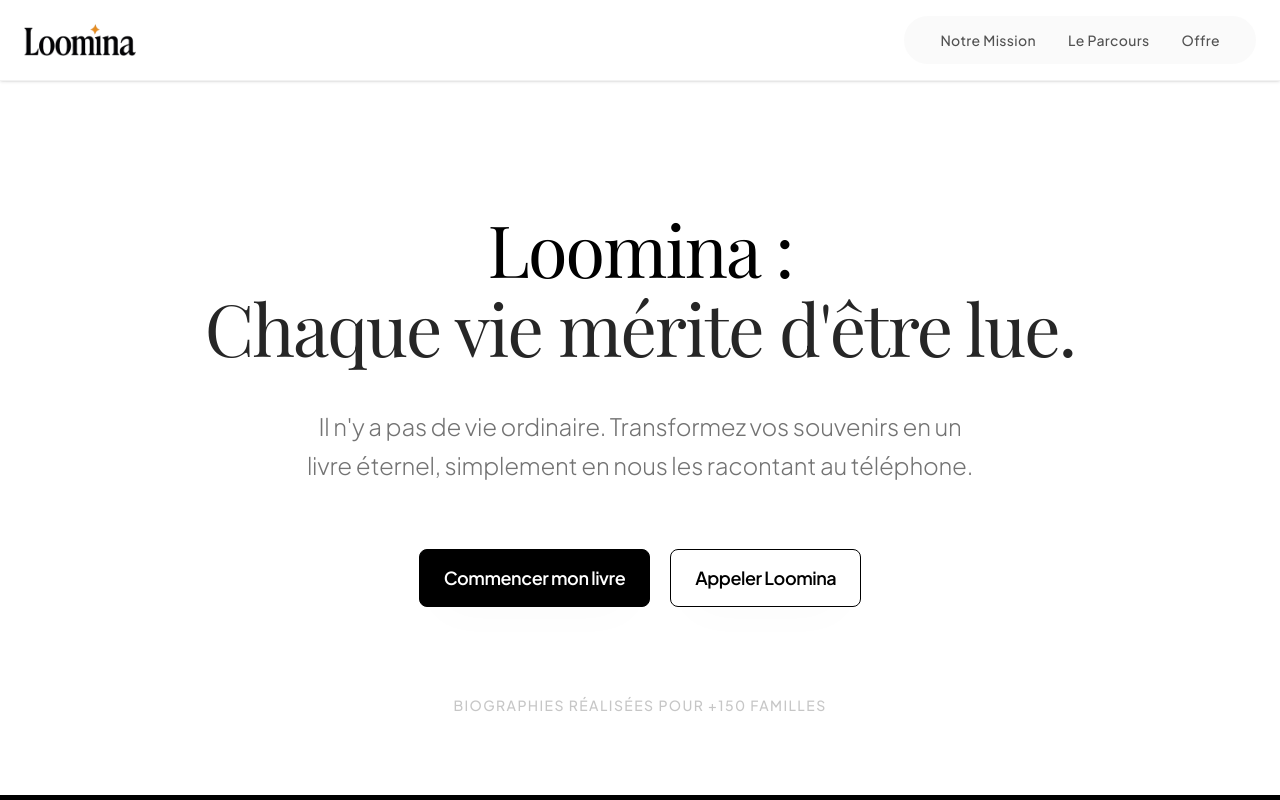
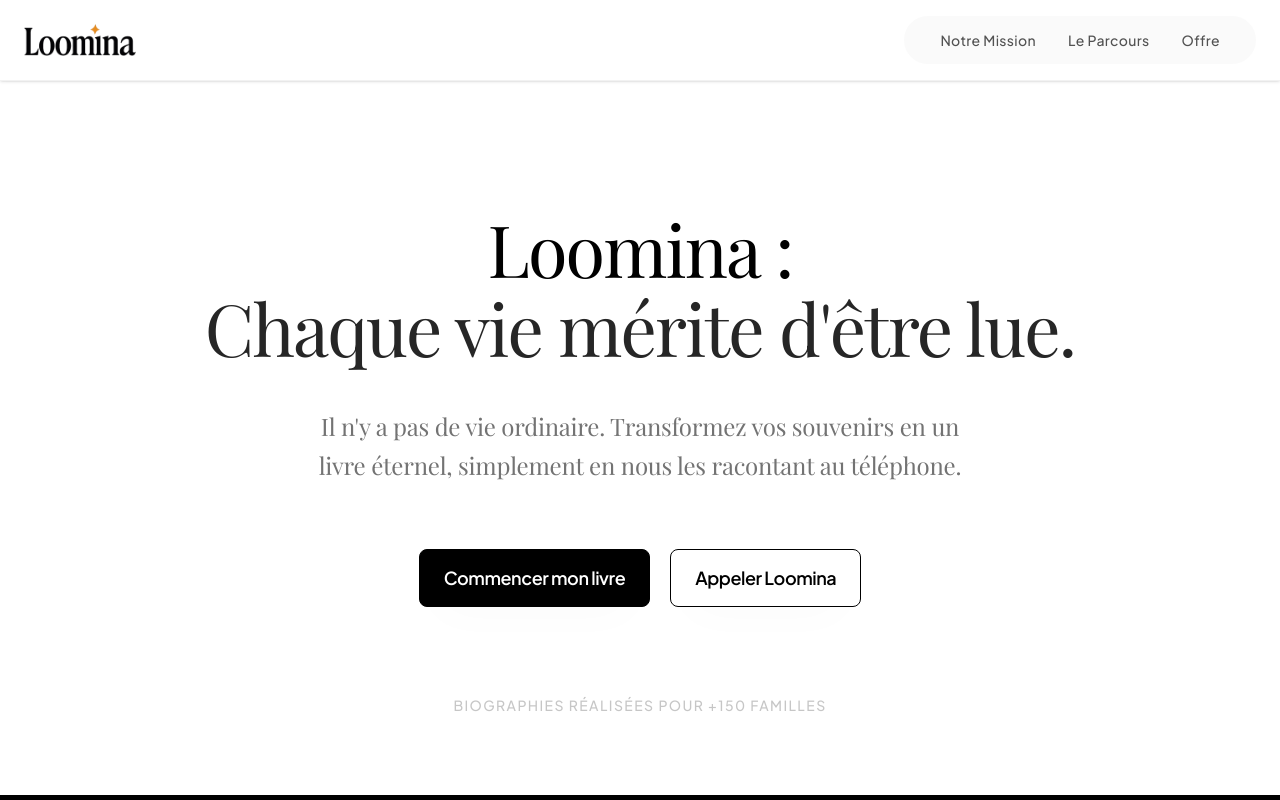
Before and after one commit to solalchetrit/loomina, a Next.js app: page / in a window 1280 px wide. Shown: the top 800 px of the page. Built offline with nearby package versions, Linux system fonts and the light colour scheme; a web font is replaced by a local one.

Commit message:
Adjust body text typography to match headings

```diff
--- a/app/globals.css
+++ b/app/globals.css
@@ -30,6 +30,16 @@ body {
   line-height: 1.6;
 }
 
+p,
+ul,
+ol,
+li,
+blockquote {
+  font-family: var(--font-serif);
+  font-weight: 400;
+  letter-spacing: -0.01em;
+}
+
 /* Custom Utilities */
 h1,
 h2,
```
